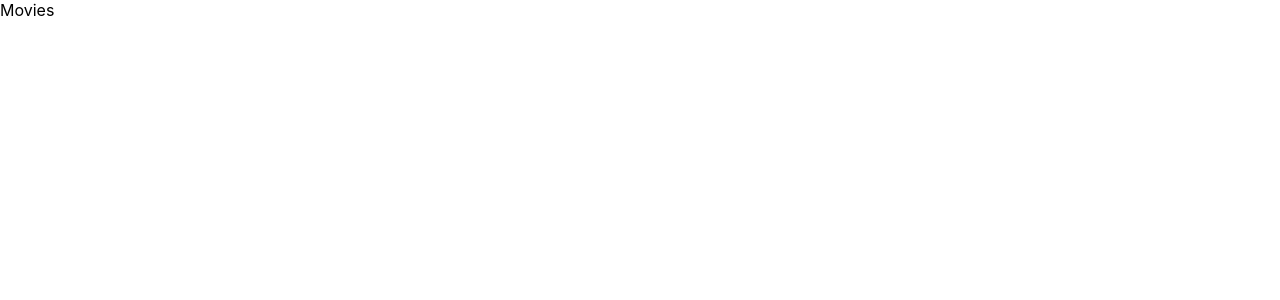
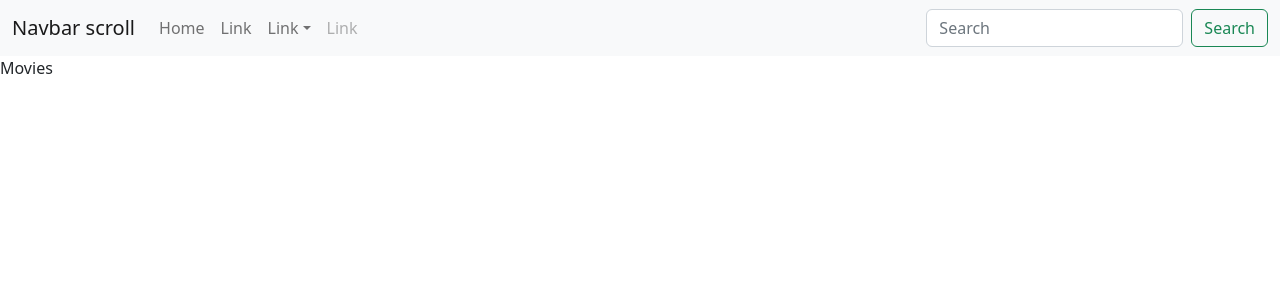
Before and after one commit to choijongan/NETFLIX-Project, a React (Create React App) app in the folder netflix-jongan/: page /Movies in a window 1280 px wide. Shown: the top 300 px of the page. Built offline with nearby package versions, Linux system fonts and the light colour scheme.

Commit message:
기본 네비게이션 세팅

```diff
--- a/netflix-jongan/src/App.js
+++ b/netflix-jongan/src/App.js
@@ -1,8 +1,10 @@
 import { Route, Routes } from 'react-router-dom';
 import './App.css';
+import 'bootstrap/dist/css/bootstrap.min.css'
 import Home from './page/Home';
 import MovieDetail from './page/MovieDetail';
 import Movies from './page/Movies';
+import Navigation from './components/Navigation';
 
 //1. 3개페이지 필요 홈페이지, movie페이지, movieDetail페이지
 //2. 홈페이지에서 배너를 볼 수 있다.
@@ -20,6 +22,7 @@
 function App() {
   return (
     <div>
+      <Navigation />
       <Routes>
         <Route path='/' element={<Home/>}/>
         <Route path='/movies' element={<Movies/>}/>
--- /dev/null
+++ b/netflix-jongan/src/components/Navigation.js
@@ -0,0 +1,52 @@
+import React from 'react'
+import Navbar from 'react-bootstrap/Navbar'
+import Container from 'react-bootstrap/Container'
+import Form from 'react-bootstrap/Form'
+import Button from 'react-bootstrap/Button'
+import Nav from 'react-bootstrap/Nav'
+import NavDropdown from 'react-bootstrap/NavDropdown'
+
+const Navigation = () => {
+  return (
+    <Navbar bg="light" expand="lg">
+      <Container fluid>
+        <Navbar.Brand href="#">Navbar scroll</Navbar.Brand>
+        <Navbar.Toggle aria-controls="navbarScroll" />
+        <Navbar.Collapse id="navbarScroll">
+          <Nav
+            className="me-auto my-2 my-lg-0"
+            style={{ maxHeight: '100px' }}
+            navbarScroll
+          >
+            <Nav.Link href="#action1">Home</Nav.Link>
+            <Nav.Link href="#action2">Link</Nav.Link>
+            <NavDropdown title="Link" id="navbarScrollingDropdown">
+              <NavDropdown.Item href="#action3">Action</NavDropdown.Item>
+              <NavDropdown.Item href="#action4">
+                Another action
+              </NavDropdown.Item>
+              <NavDropdown.Divider />
+              <NavDropdown.Item href="#action5">
+                Something else here
+              </NavDropdown.Item>
+            </NavDropdown>
+            <Nav.Link href="#" disabled>
+              Link
+            </Nav.Link>
+          </Nav>
+          <Form className="d-flex">
+            <Form.Control
+              type="search"
+              placeholder="Search"
+              className="me-2"
+              aria-label="Search"
+            />
+            <Button variant="outline-success">Search</Button>
+          </Form>
+        </Navbar.Collapse>
+      </Container>
+    </Navbar>
+  )
+}
+
+export default Navigation
```
